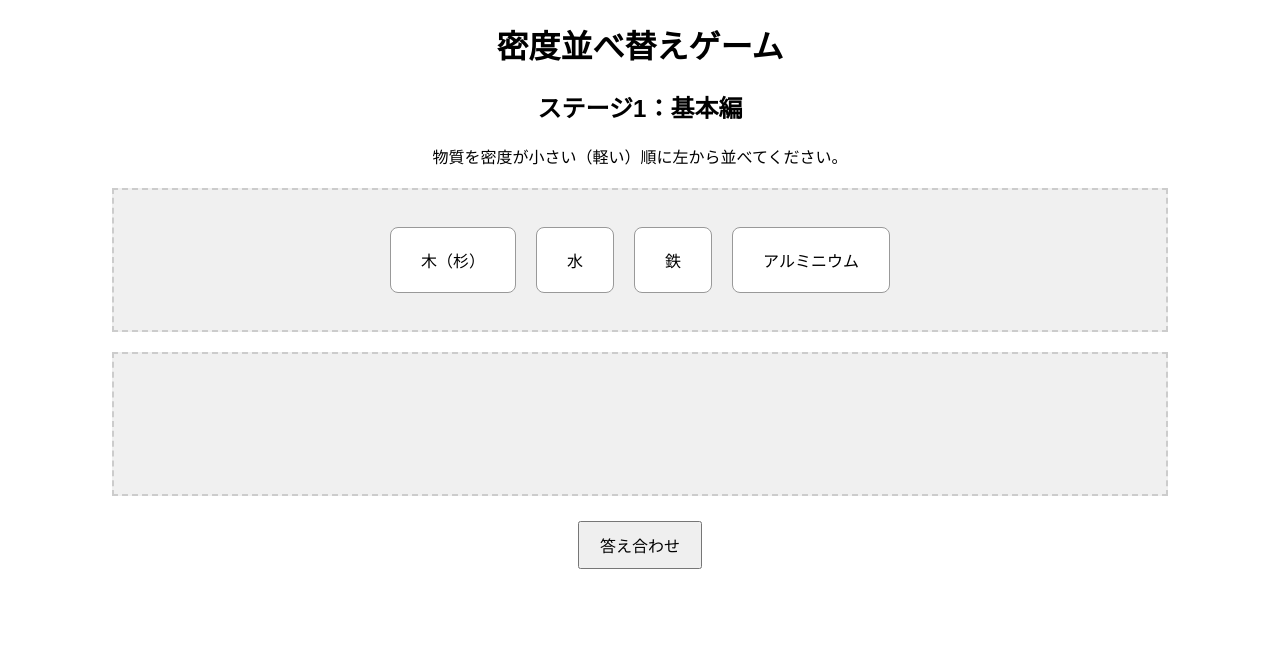
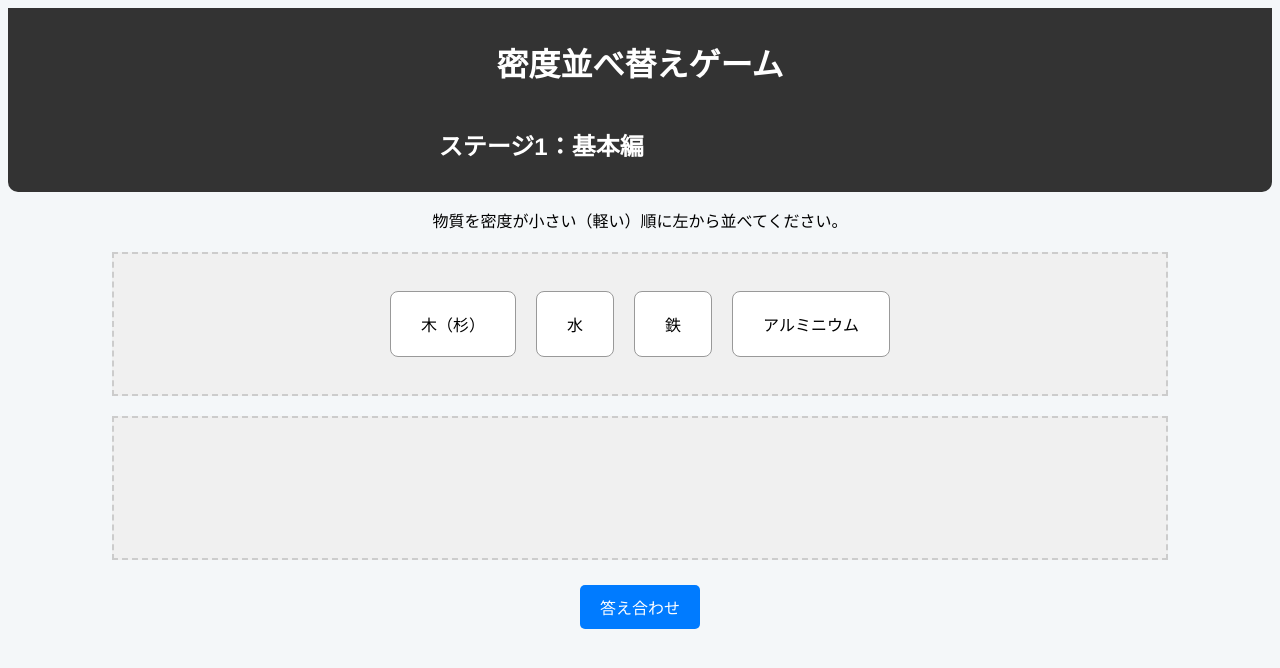
Before and after one commit to SNakatsuka/Density-Order-System, a plain HTML site: page index.html in a window 1280 px wide. Drawn offline with Linux system fonts and the light colour scheme.

Commit message:
Update style.css
新しい要素のスタイルを追加して、情報を整理。

```diff
--- a/style.css
+++ b/style.css
@@ -1,6 +1,7 @@
 body {
-    font-family: sans-serif;
+    font-family: 'Helvetica Neue', 'Arial', sans-serif;
     text-align: center;
+    background-color: #f4f7f9;
 }
 
 .container {
@@ -31,16 +32,45 @@ body {
     background: #cde;
 }
 
+.header {
+    background-color: #333;
+    color: white;
+    padding: 10px 0;
+    border-radius: 0 0 10px 10px;
+}
+
+#status-display {
+    display: flex;
+    justify-content: space-around;
+    align-items: center;
+    max-width: 600px;
+    margin: 0 auto;
+}
+
+#mistake-counter {
+    font-size: 1.2em;
+    font-weight: bold;
+    color: #ffdd57; /* 黄色 */
+}
+
+.buttons {
+    margin: 20px 0;
+}
+
 button {
     padding: 10px 20px;
     font-size: 16px;
     cursor: pointer;
     margin: 5px;
+    border-radius: 5px;
+    border: none;
+    transition: background-color 0.3s;
 }
 
-#next-button {
-    background-color: #28a745; /* 緑色 */
-    color: white;
-    border: none;
-    border-radius: 5px;
+#check-button { background-color: #007bff; color: white; }
+#next-button { background-color: #28a745; color: white; }
+#restart-button { background-color: #ffc107; color: #333; }
+
+button:hover {
+    opacity: 0.9;
 }
```
